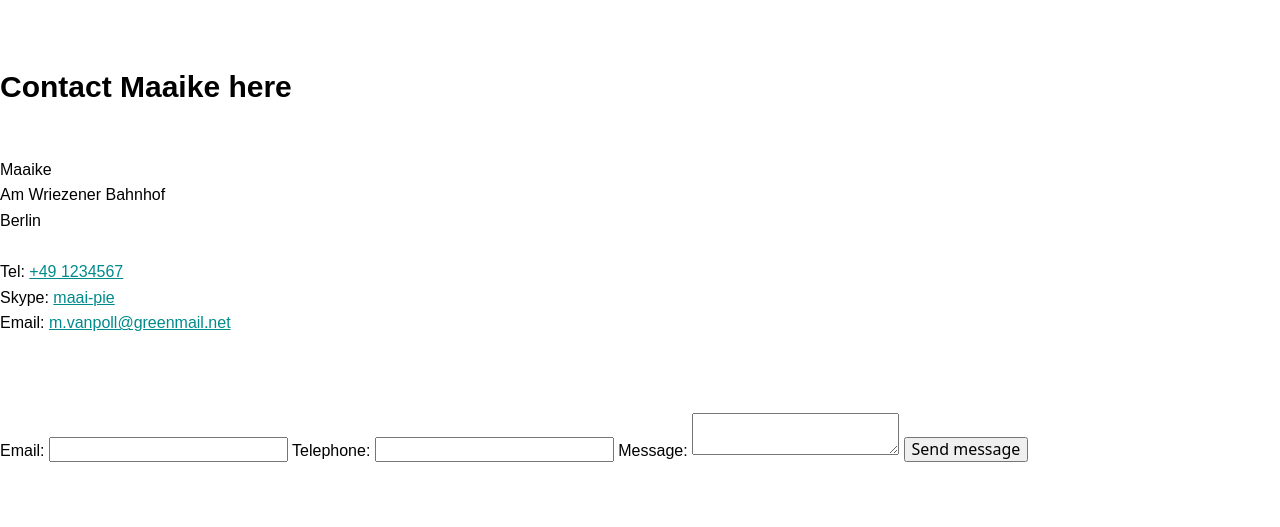
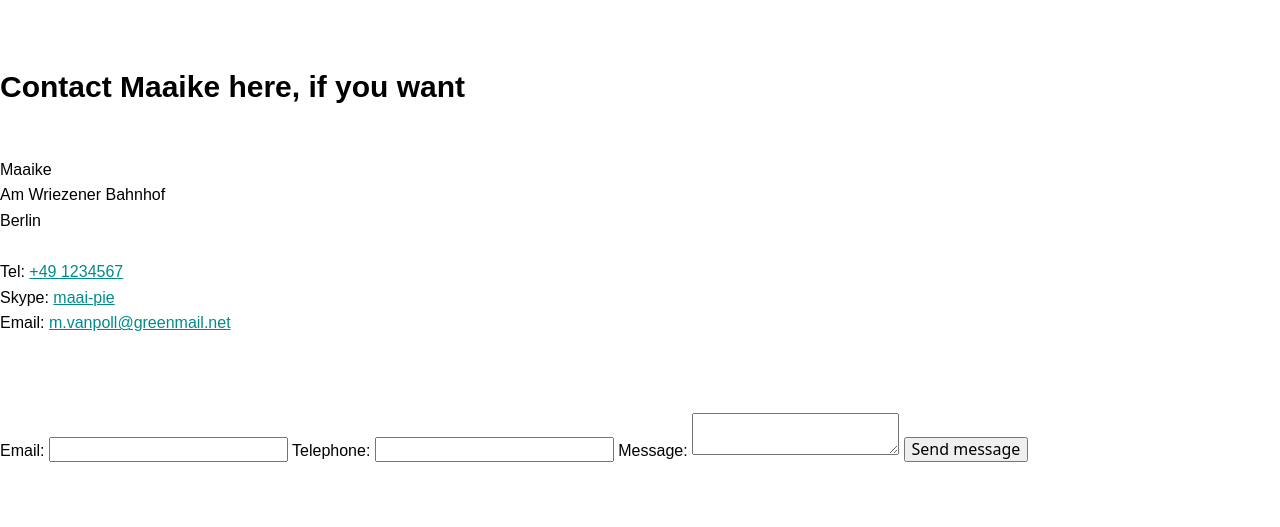
Before and after one commit to maaikevp/Portfolio-website, a plain HTML site: page contact.html in a window 1280 px wide. Shown: the part 188-715 px from the top of the page. Drawn offline with Linux system fonts and the light colour scheme; a web font is replaced by a local one.

Commit message:
Update contact.html
Updated contact title

```diff
--- a/contact.html
+++ b/contact.html
@@ -42,7 +42,7 @@
  <br>
  <main>
 
-   <h1>  Contact Maaike here</h1>
+   <h1>  Contact Maaike here, if you want</h1>
     <div>
       <br>
         Maaike<br>
```
